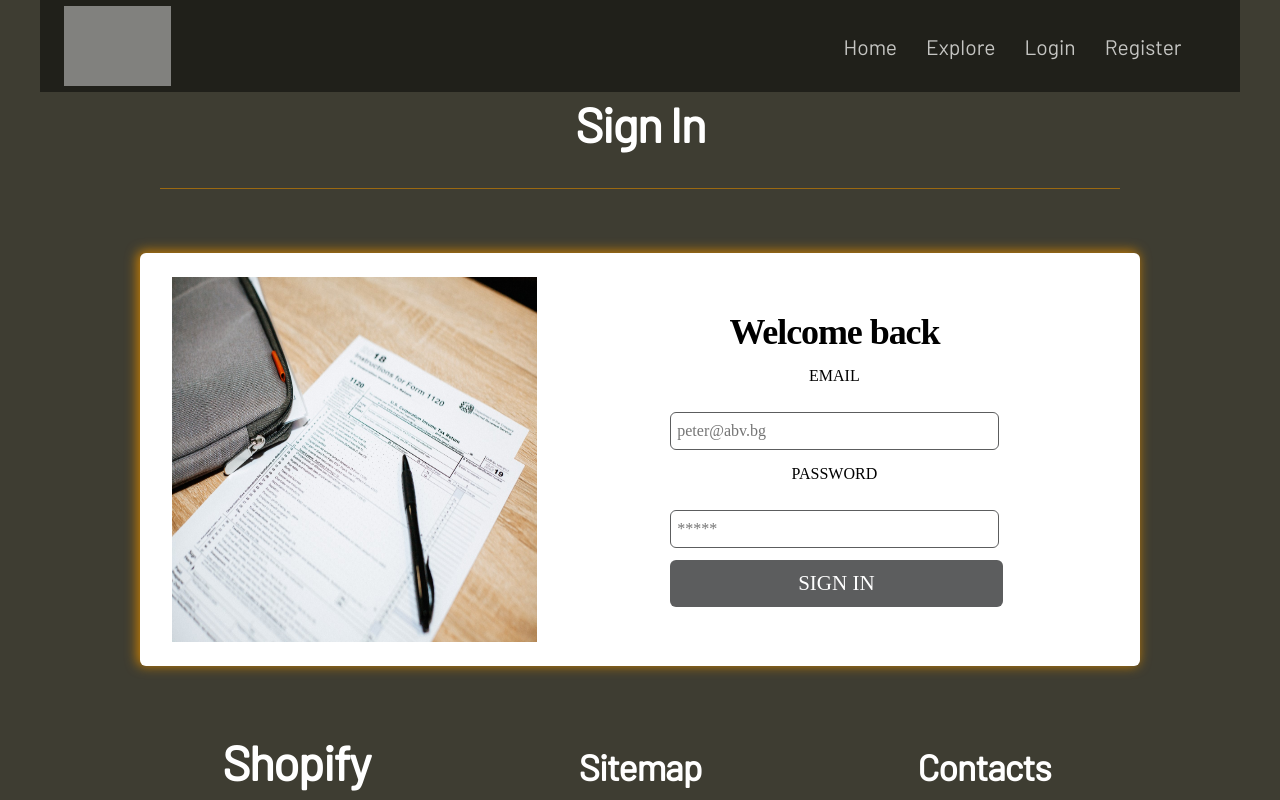
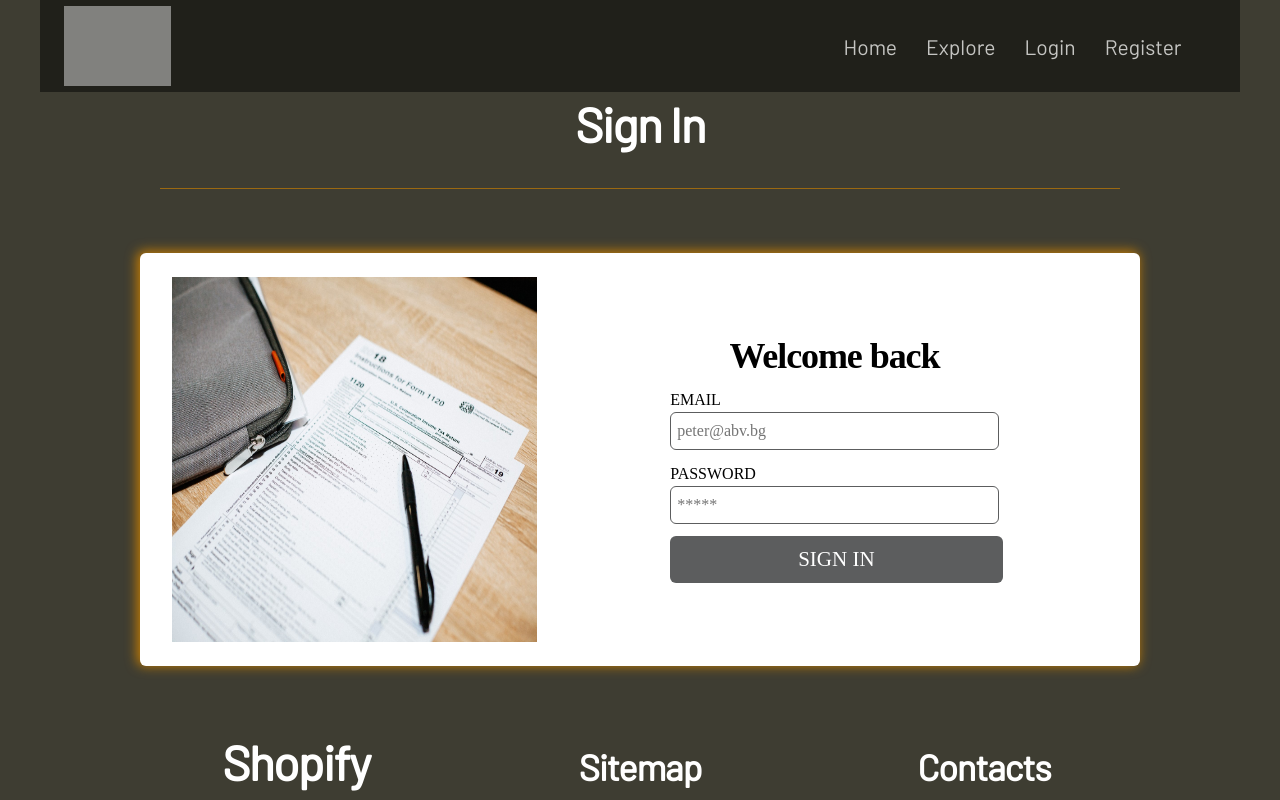
Before and after one commit to VladimirovMario/JS-Front-End, a React (Create React App) app in the folder 02. React -2023/01. Shopify/client/: page /auth/login in a window 1280 px wide. Shown: the top 800 px of the page. Built offline with nearby package versions, Linux system fonts and the light colour scheme; no server answers; grey boxes are pictures that could not be loaded.

Commit message:
change the color in case of error

```diff
--- a/02. React -2023/01. Shopify/client/src/components/Auth/Register/Register.module.css
+++ b/02. React -2023/01. Shopify/client/src/components/Auth/Register/Register.module.css
@@ -21,7 +21,7 @@
   width: 60%;
 }
 
-.form-container-title{
+.form-container-title {
   text-align: center;
   margin-bottom: 12px;
 }
@@ -51,6 +51,8 @@
 .input-register span,
 .input-login span {
   text-transform: uppercase;
-  text-align: center;
-  display: block;
 }
+
+.error-message {
+  color: var(--clr-danger);
+}
```
